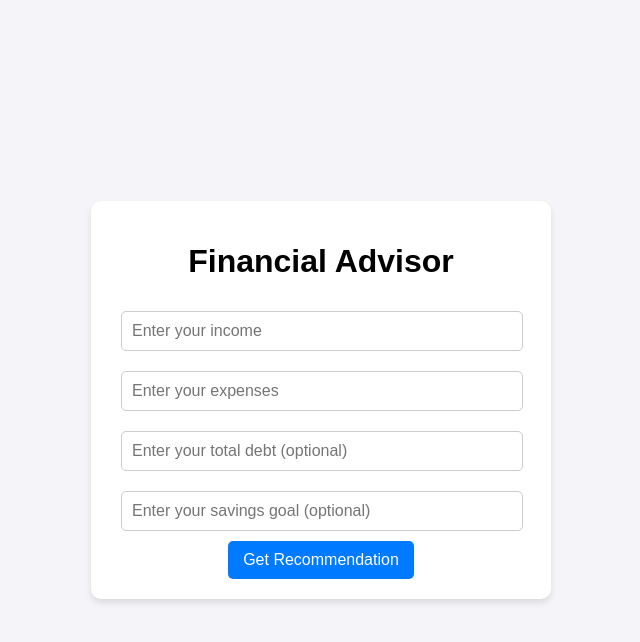
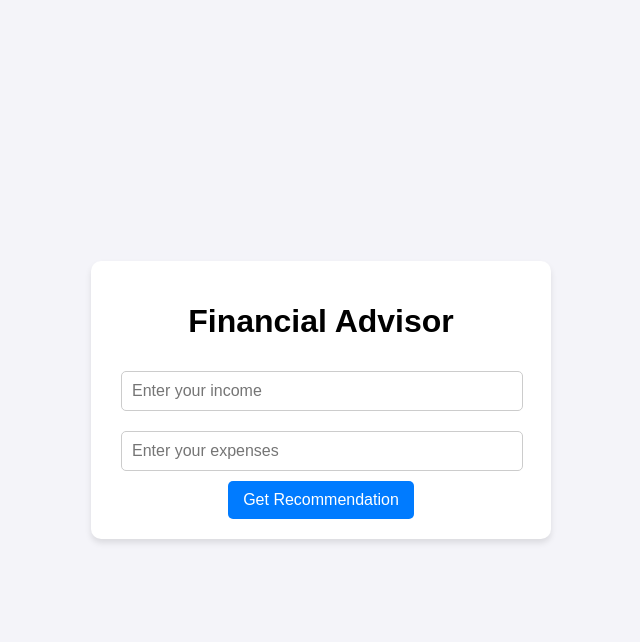
Before and after one commit to mithmaya2023/financial-advisor, a Flask app: page / in a window 1280 px wide. Shown: the top 642 px of the page, without its empty margins (319-959 px from the left). Run offline with Flask 3, Linux system fonts and the light colour scheme.

Commit message:
Revert "ai-app-v2"
This reverts commit 42cf422edf1c6c044de23318a42c7ce6d1c9c0fc.

```diff
--- a/app.py
+++ b/app.py
@@ -1,4 +1,4 @@
-from flask import Flask, render_template, request
+from flask import Flask, render_template, request, jsonify
 
 app = Flask(__name__)
 
@@ -6,37 +6,22 @@ app = Flask(__name__)
 def home():
     return render_template("index.html")
 
-
 @app.route("/recommend", methods=["POST"])
 def recommend():
     income = float(request.form.get("income", 0))
     expenses = float(request.form.get("expenses", 0))
-    debt = float(request.form.get("debt", 0))
-    goal = float(request.form.get("goal", 0))
+    savings = income - expenses
 
-    savings = income - expenses
-    savings_rate = (savings / income * 100) if income > 0 else 0
+    if savings > 0:
+        recommendation = "You should invest your savings."
+    else:
+        recommendation = "Consider reducing your expenses."
 
-    # Dynamic recommendation logic
-    if savings <= 0:
-        recommendation = "Consider reducing your expenses."
-    elif debt > 0:
-        recommendation = "Focus on paying off your debt first."
-    elif goal > 0 and savings < goal:
-        recommendation = f"Increase your savings to reach your goal of {goal}."
-    else:
-        recommendation = "Great job! You can consider investing your savings."
-
-    return render_template(
-        "index.html",
-        income=income,
-        expenses=expenses,
-        debt=debt,
-        goal=goal,
-        savings=savings,
-        savings_rate=savings_rate,
-        recommendation=recommendation
-    )
+    return render_template("index.html",
+                           income=income,
+                           expenses=expenses,
+                           savings=savings,
+                           recommendation=recommendation)
 
 if __name__ == "__main__":
     app.run(host="0.0.0.0", port=8080)
--- a/templates/index.html
+++ b/templates/index.html
@@ -55,20 +55,15 @@
     <div class="container">
         <h1>Financial Advisor</h1>
         <form method="POST" action="/recommend">
-            <input type="number" name="income" placeholder="Enter your income" value="{{ income or '' }}" required>
-            <input type="number" name="expenses" placeholder="Enter your expenses" value="{{ expenses or '' }}" required>
-            <input type="number" name="debt" placeholder="Enter your total debt (optional)" value="{{ debt or '' }}">
-            <input type="number" name="goal" placeholder="Enter your savings goal (optional)" value="{{ goal or '' }}">
+            <input type="number" name="income" placeholder="Enter your income" required>
+            <input type="number" name="expenses" placeholder="Enter your expenses" required>
             <button type="submit">Get Recommendation</button>
         </form>
         {% if recommendation %}
         <div class="result">
             <p><strong>Income:</strong> {{ income }}</p>
             <p><strong>Expenses:</strong> {{ expenses }}</p>
-            <p><strong>Debt:</strong> {{ debt }}</p>
-            <p><strong>Goal:</strong> {{ goal }}</p>
             <p><strong>Savings:</strong> {{ savings }}</p>
-            <p><strong>Savings Rate:</strong> {{ savings_rate|round(2) }}%</p>
             <p><strong>Recommendation:</strong> {{ recommendation }}</p>
         </div>
         {% endif %}
```
